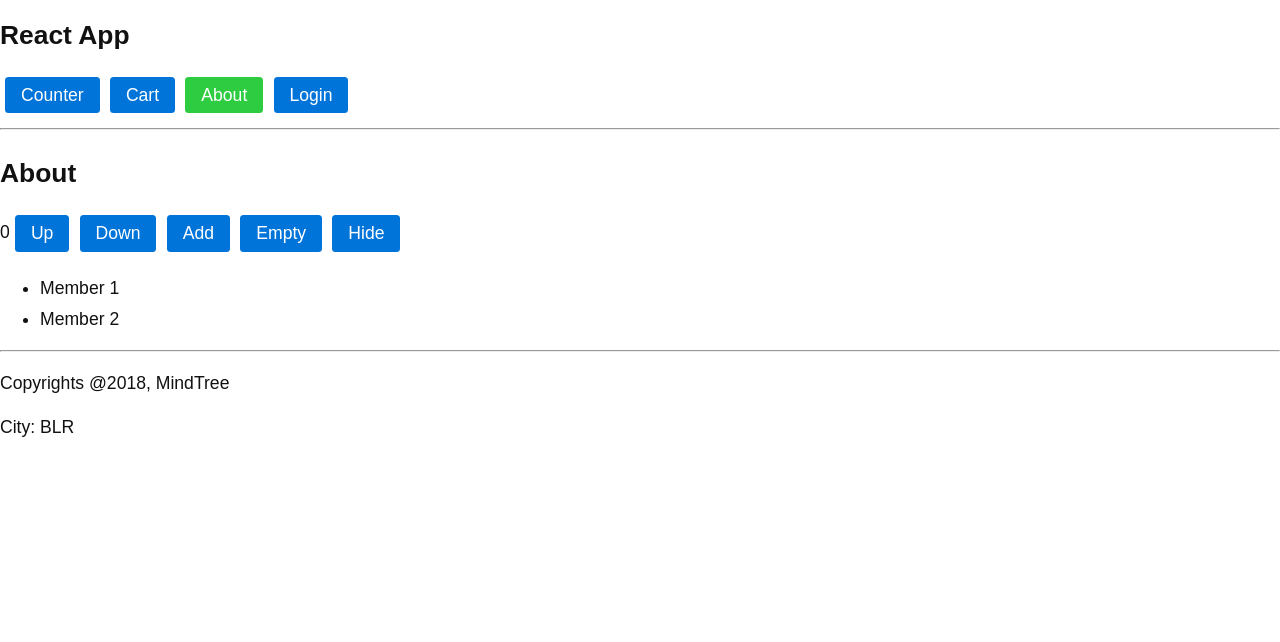
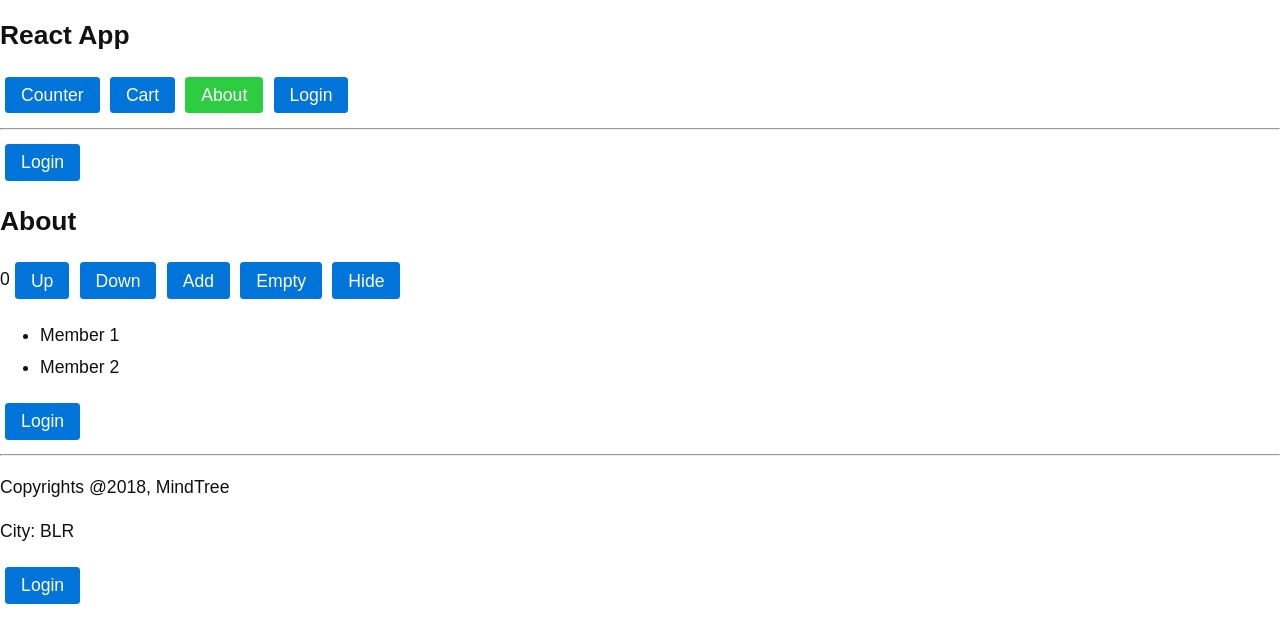
Before and after one commit to nodesense/mindtree-react-redux-mobx, a React app: page /about in a window 1280 px wide. Shown: the top 642 px of the page. Built offline with nearby package versions, Linux system fonts and the light colour scheme.

Commit message:
higher order component

```diff
--- a/src/app/App.js
+++ b/src/app/App.js
@@ -11,12 +11,21 @@ import About from "./components/About";
 import Cart from './cart/components/Cart';
 import Login from "./components/Login";
 
+import AuthRoute from "./components/AuthRoute";
+
 import {BrowserRouter as Router, // html 5 browser history
         Route,
         Switch} from 'react-router-dom';
 
 // class component
 export default class App extends React.Component {
+    constructor(props) {
+        super(props);
+
+        this.state = {
+            auth: false
+        }
+    }
     // create and return v.dom
     render() {
         console.log("App render");
@@ -25,10 +34,23 @@ export default class App extends React.Component {
             <div>
                 <Header appTitle = 'Product app' />
 
+                { !this.state.auth &&
+                <button onClick={ () => this.setState({auth: true})}>
+                    Login
+                </button>
+                }
+
+                 { this.state.auth &&
+                <button onClick={ () => this.setState({auth: false})}>
+                    Logout
+                </button>
+                 }
+
+
                 <Switch>
                     <Route path="/" exact component={Counter} />
-                    <Route path="/cart" exact component={Cart} />
-                    <Route path="/about" exact component={About} />
+                    <AuthRoute path="/cart" exact component={Cart} auth={this.state.auth} />
+                    <Route path="/about" exact component={About}  auth={this.state.auth} />
                     <Route path="/login" exact component={Login} />
                 </Switch>
 
--- a/src/app/components/About.js
+++ b/src/app/components/About.js
@@ -51,12 +51,14 @@ export default class About extends Component {
     render() {
 
         console.log("about render called");
+        console.log("MATCH ", this.props)
 
         return (
             <div>
                 <h2>About</h2>
 
                  <span>{this.state.pageLikes}</span>
+
 
                 <button id="up" onClick={this.up}>
                     Up
@@ -89,6 +91,10 @@ export default class About extends Component {
                  </ul>
                 }
 
+                <button onClick={ () => this.props.history.push("/login")}>
+                    Login
+                </button>
+
 
             </div>
         )
--- a/src/app/components/AuthRoute.js
+++ b/src/app/components/AuthRoute.js
@@ -1,6 +1,8 @@
 
 import React, {Component} from "react";
 import PropTypes from "prop-types";
+
+import {Redirect} from 'react-router-dom';
 
 export default class AuthRoute extends Component {
     constructor(props) {
@@ -12,10 +14,11 @@ export default class AuthRoute extends Component {
     }
 
     render() {
+        let Component = this.props.component;
+        let auth = this.props.auth;
+
         return (
-            <div>
-            <h2>AuthRoute</h2>
-            </div>
+           auth? <Component /> : <Redirect to="/login" />
         )
     }
 }
--- a/src/app/components/Footer.js
+++ b/src/app/components/Footer.js
@@ -1,12 +1,14 @@
 import React from "react";
 import PropTypes from "prop-types";
+
+import {withRouter} from 'react-router-dom';
 
 // functional component/pure functional component
 // presentational component
 // stateless component
 // No state/no this
 // create and return virtual dom
-export default function Footer(props) {
+function Footer(props) {
         console.log('Footer render', props)
         // props should be read only/immutable
         // Error
@@ -21,6 +23,10 @@ export default function Footer(props) {
                 <p>Copyrights @{props.year}, {props.company}</p>
                 <p>City: {props.address.city}</p>
                 {/* <p>Build {VERSION}</p> */}
+
+                <button onClick={ () => props.history.push("/login")}>
+                    Login
+                </button>
             </div>
         )
 }
@@ -43,3 +49,11 @@ Footer.propTypes = {
         pincode: PropTypes.pincode // optional
     }).isRequired
 }
+
+// return a wrapper component
+// Higher order component
+
+//const FooterContainer = withRouter(Footer)
+//export default FooterContainer;
+//or
+export default withRouter(Footer);
```
